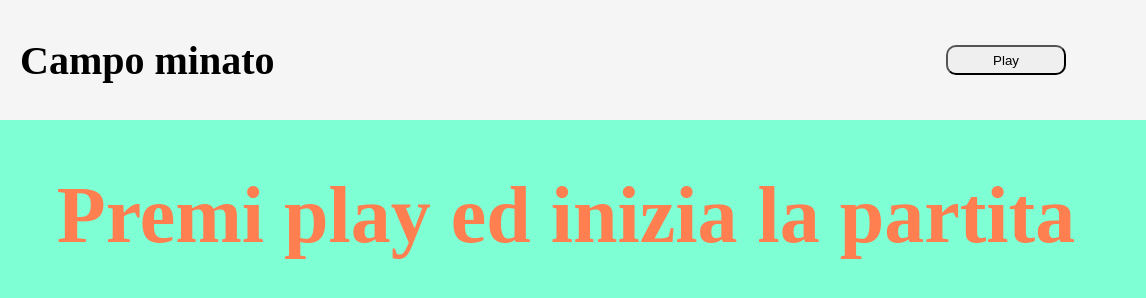
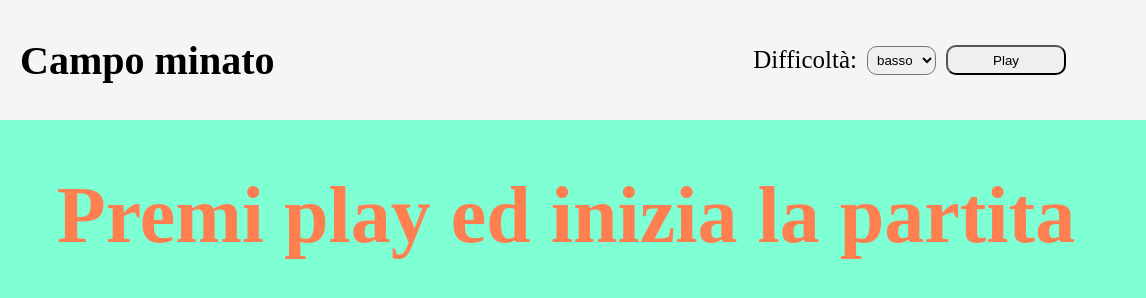
Before and after one commit to AlessandroLembo/js-campominato-grid, a plain HTML site: page index.html in a window 1280 px wide. Shown: the top 298 px of the page, 134-1280 px from the left. Drawn offline with Linux system fonts and the light colour scheme.

Commit message:
creazione tag select in HTML

```diff
--- a/index.html
+++ b/index.html
@@ -25,7 +25,13 @@
           </div>
 
           <div class="right-header">
-             <button id="button">Play</button>
+            <label for="level">Difficoltà:</label>
+            <select name="level" id="difficulty-level">
+               <option value="basso">basso</option>
+               <option value="medio">medio</option>
+               <option value="alto">alto</option>
+            </select>
+            <button id="button">Play</button>
           </div>
        </div>
     </header>
--- a/script.js
+++ b/script.js
@@ -67,7 +67,7 @@ const startPlay = createTitle();
    di righe e il totale delle celle. */
 const rows = 10;
 const cols = 10;
-totalCells = rows * cols;
+const totalCells = rows * cols;
 // console.log(totalCells);
 
 
--- a/style.css
+++ b/style.css
@@ -30,18 +30,32 @@ header, footer{
     margin-right: 1.5rem;
 }
 
+.left-header h1{
+    font-size: 40px;
+    font-weight: bold;
+}
+
+.right-header{
+    display: flex;
+    align-items: center;
+}
+
+.right-header label{
+    font-size: 25px;
+}
+
+#difficulty-level{
+    padding: 5px;
+    margin: 0 10px;
+    border-radius: 10px;
+}
+
 #button{
     width: 120px;
     height: 30px;
     border-radius: 10px;
     cursor: pointer;
 }
-
-.left-header h1{
-    font-size: 40px;
-    font-weight: bold;
-}
-
 
 /* Main */
 main{
```
